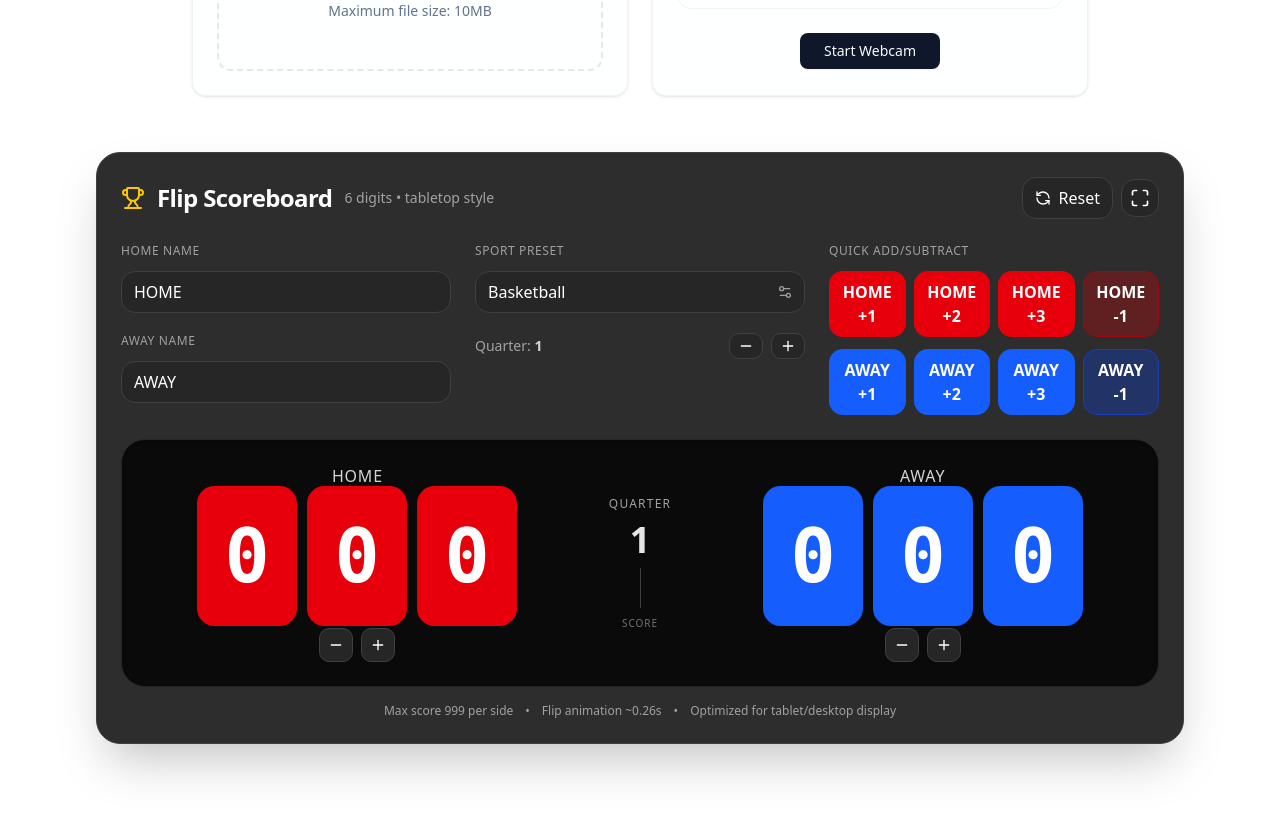
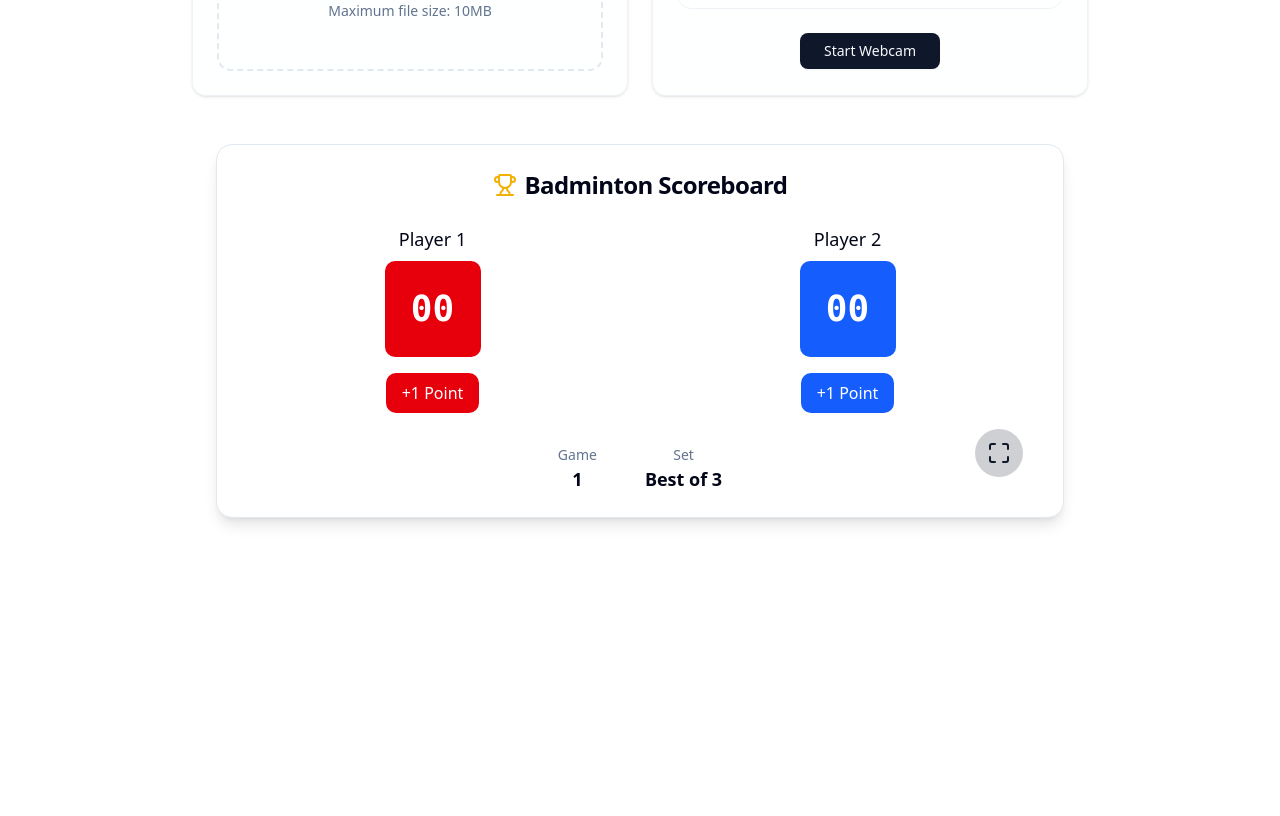
Before and after one commit to PenguinPush/ignitionhacks-v6, a Next.js app in the folder frontend/: page / in a window 1280 px wide. Shown: the part 460-1276 px from the top of the page. After the commit the page ends 1050 px from the top, so only its background shows below. Built offline with nearby package versions, Linux system fonts and the light colour scheme.

Commit message:
scoreboard changes

```diff
--- a/frontend/package.json
+++ b/frontend/package.json
@@ -15,8 +15,8 @@
     "clsx": "^2.1.1",
     "lucide-react": "^0.539.0",
     "next": "^15.4.6",
-    "react": "^19.1.0",
-    "react-dom": "^19.1.0",
+    "react": "^19.1.1",
+    "react-dom": "^19.1.1",
     "shadcn": "^2.10.0",
     "tailwind-merge": "^3.3.1"
   },
--- a/frontend/src/components/scoreboard.jsx
+++ b/frontend/src/components/scoreboard.jsx
@@ -1,366 +1,125 @@
-"use client";
+import { useState, useRef, useEffect } from "react";
+import { Trophy, Maximize, Minimize } from "lucide-react";
 
-import { useEffect, useMemo, useRef, useState } from "react";
-import { Maximize, Minimize, Trophy, RefreshCcw, Minus, Plus, Settings2 } from "lucide-react";
+export default function BadmintonScoreboard() {
+  const [player1Score, setPlayer1Score] = useState(0);
+  const [player2Score, setPlayer2Score] = useState(0);
+  const [flipP1, setFlipP1] = useState(false);
+  const [flipP2, setFlipP2] = useState(false);
+  const scoreboardRef = useRef(null);
+  const [isFullscreen, setIsFullscreen] = useState(false);
 
-/**
- * Flip Scoreboard – 6 digits (3 per side), tabletop style
- *
- * Features
- * - Home/Away names
- * - Sport presets (Basketball, Volleyball, Tennis, Football, Custom)
- * - 6 digits total (Home 3 + Away 3) with flip-card animation per digit
- * - Quick-add controls adapt to sport preset
- * - Increment/Decrement, Reset
- * - Period/Set tracker that adapts to sport
- * - Fullscreen mode
- * - Big, high-contrast flipper plates inspired by physical IVONNEY tabletop score flippers
- *
- * Styling: TailwindCSS. No external UI kit required.
- */
-
-// Helpers
-const clamp = (n, lo, hi) => Math.max(lo, Math.min(hi, n));
-const toDigits = (value, places) =>
-  value
-    .toString()
-    .padStart(places, "0")
-    .slice(-places)
-    .split("")
-    .map((d) => parseInt(d, 10));
-
-// Flip Digit component
-function DigitFlip({ value, size = "md", color = "red" }) {
-  const [display, setDisplay] = useState(value);
-  const [flipping, setFlipping] = useState(false);
-
+  // Sync fullscreen state when user presses Esc or exits fullscreen manually
   useEffect(() => {
-    if (value === display) return;
-    setFlipping(true);
-    const t = setTimeout(() => {
-      setDisplay(value);
-      setFlipping(false);
-    }, 260);
-    return () => clearTimeout(t);
-  }, [value, display]);
-
-  const sizeCls =
-    size === "lg"
-      ? "w-20 h-28 text-6xl"
-      : size === "sm"
-      ? "w-10 h-14 text-3xl"
-      : "w-16 h-24 text-5xl";
-  const colorCls =
-    color === "blue"
-      ? "bg-blue-600"
-      : color === "slate"
-      ? "bg-slate-800"
-      : color === "emerald"
-      ? "bg-emerald-600"
-      : "bg-red-600";
-
-  return (
-    <div className={`relative perspective ${sizeCls}`}>
-      {/* front */}
-      <div
-        className={`absolute inset-0 rounded-xl ${colorCls} text-white font-extrabold font-mono grid place-items-center backface-hidden transform transition-transform duration-200 ${
-          flipping ? "rotateX-180" : ""
-        }`}
-      >
-        {display}
-      </div>
-      {/* back (next) */}
-      <div className={`absolute inset-0 rounded-xl ${colorCls} text-white font-extrabold font-mono grid place-items-center rotateX-180 backface-hidden`}>
-        {value}
-      </div>
-    </div>
-  );
-}
-
-// Score block (3 digits)
-function ScoreBlock({ score, color, large = false }) {
-  const digits = toDigits(clamp(score, 0, 999), 3);
-  return (
-    <div className={`flex items-center gap-1 md:gap-2 ${large ? "scale-110 md:scale-125" : ""}`}>
-      {digits.map((d, i) => (
-        <DigitFlip key={i} value={d} size={large ? "lg" : "md"} color={color} />
-      ))}
-    </div>
-  );
-}
-
-// Sport presets
-const SPORT_PRESETS = {
-  Basketball: {
-    quickAdds: [1, 2, 3],
-    quickSubs: [1],
-    periodsLabel: "Quarter",
-    maxPeriods: 4,
-  },
-  Volleyball: {
-    quickAdds: [1],
-    quickSubs: [1],
-    periodsLabel: "Set",
-    maxPeriods: 5,
-  },
-  Tennis: {
-    quickAdds: [1], // Use as game increments (simple mode)
-    quickSubs: [1],
-    periodsLabel: "Set",
-    maxPeriods: 5,
-  },
-  Football: {
-    quickAdds: [1, 2, 3, 6],
-    quickSubs: [1],
-    periodsLabel: "Quarter",
-    maxPeriods: 4,
-  },
-  Custom: {
-    quickAdds: [1, 2, 5, 10],
-    quickSubs: [1, 2, 5],
-    periodsLabel: "Period",
-    maxPeriods: 9,
-  },
+    const handleFullscreenChange = () => {
+      setIsFullscreen(!!document.fullscreenElement);
     };
 
-export default function FlipScoreboard6() {
-  const [home, setHome] = useState("HOME");
-  const [away, setAway] = useState("AWAY");
-  const [homeScore, setHomeScore] = useState(0);
-  const [awayScore, setAwayScore] = useState(0);
-  const [sport, setSport] = useState("Basketball");
-  const preset = SPORT_PRESETS[sport];
+    document.addEventListener("fullscreenchange", handleFullscreenChange);
+    return () => document.removeEventListener("fullscreenchange", handleFullscreenChange);
+  }, []);
 
-  const [period, setPeriod] = useState(1);
-
-  // Fullscreen
-  const containerRef = useRef(null);
-  const [isFullscreen, setIsFullscreen] = useState(false);
-  useEffect(() => {
-    const onChange = () => setIsFullscreen(!!document.fullscreenElement);
-    document.addEventListener("fullscreenchange", onChange);
-    return () => document.removeEventListener("fullscreenchange", onChange);
-  }, []);
-  const toggleFullscreen = () => {
-    if (!document.fullscreenElement) containerRef.current?.requestFullscreen();
-    else document.exitFullscreen();
+  const goFullscreen = () => {
+    if (!document.fullscreenElement && scoreboardRef.current) {
+      scoreboardRef.current.requestFullscreen();
+    } else if (document.fullscreenElement) {
+      document.exitFullscreen();
+    }
   };
 
-  const resetAll = () => {
-    setHomeScore(0);
-    setAwayScore(0);
-    setPeriod(1);
+  const flapSize = isFullscreen ? "w-40 h-40 text-7xl" : "w-24 h-24 text-4xl";
+  const winner = player1Score >= 21 ? "Player 1" : player2Score >= 21 ? "Player 2" : null;
+
+  const addPointP1 = () => {
+    if (winner) return;
+    setFlipP1(true);
+    setTimeout(() => {
+      setPlayer1Score(player1Score + 1);
+      setFlipP1(false);
+    }, 300);
   };
 
-  const addHome = (n) => setHomeScore((s) => clamp(s + n, 0, 999));
-  const addAway = (n) => setAwayScore((s) => clamp(s + n, 0, 999));
+  const addPointP2 = () => {
+    if (winner) return;
+    setFlipP2(true);
+    setTimeout(() => {
+      setPlayer2Score(player2Score + 1);
+      setFlipP2(false);
+    }, 300);
+  };
 
-  const layoutScale = isFullscreen ? "scale-[1.15] md:scale-[1.25]" : "";
-
-  const quickAddBtns = useMemo(() => preset.quickAdds, [preset]);
-  const quickSubBtns = useMemo(() => preset.quickSubs, [preset]);
+  const resetGame = () => {
+    setPlayer1Score(0);
+    setPlayer2Score(0);
+  };
 
   return (
     <div
-      ref={containerRef}
-      className={`relative ${
-        isFullscreen ? "fixed inset-0 z-50 bg-black" : "max-w-6xl mx-auto"
-      } p-4 md:p-6 lg:p-8 transition-all duration-300`}
+      ref={scoreboardRef}
+      className={`relative ${isFullscreen ? "fixed inset-0 flex items-center justify-center bg-black z-50 p-6" : "max-w-4xl mx-auto p-6"} transition-all duration-300`}
     >
-      <div className={`bg-neutral-900/90 border border-neutral-700 rounded-3xl shadow-2xl text-white p-4 md:p-6 ${layoutScale}`}>
-        {/* Header */}
-        <div className="flex items-center justify-between gap-3 mb-4 md:mb-6">
-          <div className="flex items-center gap-2 md:gap-3">
-            <Trophy className="w-5 h-5 md:w-6 md:h-6 text-yellow-400" />
-            <h2 className="text-lg md:text-2xl font-bold tracking-tight">Flip Scoreboard</h2>
-            <span className="text-xs md:text-sm text-neutral-300/70">6 digits • tabletop style</span>
+      <div className={`relative bg-card border border-border rounded-2xl shadow-lg p-6 ${isFullscreen ? "w-3/4 h-3/4 flex flex-col items-center justify-center" : ""}`}>
+
+
+        <div className="flex items-center justify-center gap-2 mb-6">
+          <Trophy className="w-6 h-6 text-yellow-500" />
+          <h2 className={`font-bold tracking-tight ${isFullscreen ? "text-4xl" : "text-2xl"}`}>Badminton Scoreboard</h2>
         </div>
-          <div className="flex items-center gap-2">
-            <button
-              onClick={resetAll}
-              className="inline-flex items-center gap-2 px-3 py-2 rounded-xl bg-neutral-800 hover:bg-neutral-700 border border-neutral-700 text-sm md:text-base"
-              title="Reset Scores & Period"
-            >
-              <RefreshCcw className="w-4 h-4" /> Reset
-            </button>
-            <button
-              onClick={toggleFullscreen}
-              className="p-2 rounded-xl bg-neutral-800 hover:bg-neutral-700 border border-neutral-700"
-              title={isFullscreen ? "Exit Fullscreen" : "Fullscreen"}
-            >
-              {isFullscreen ? <Minimize className="w-5 h-5" /> : <Maximize className="w-5 h-5" />}
-            </button>
+
+
+        <div className={`grid grid-cols-2 gap-8 mb-8 ${isFullscreen ? "gap-16" : ""}`}>
+
+          <div className="flex flex-col items-center gap-2">
+            <span className={`font-medium ${isFullscreen ? "text-3xl" : "text-lg"}`}>Player 1</span>
+            <div className={`relative perspective ${flapSize}`}>
+              <div className={`absolute w-full h-full rounded-lg bg-red-600 text-white font-mono font-extrabold flex items-center justify-center backface-hidden transform transition-transform duration-300 ${flipP1 ? "rotateX-180" : ""}`}>{player1Score.toString().padStart(2, "0")}</div>
+              <div className={`absolute w-full h-full rounded-lg bg-red-500 text-white font-mono font-extrabold flex items-center justify-center rotateX-180 backface-hidden`}>{(player1Score + 1).toString().padStart(2, "0")}</div>
+            </div>
+            <button onClick={addPointP1} className="mt-2 px-4 py-2 bg-red-600 text-white rounded-lg hover:bg-red-700 transition-colors" disabled={!!winner}>+1 Point</button>
+          </div>
+
+          <div className="flex flex-col items-center gap-2">
+            <span className={`font-medium ${isFullscreen ? "text-3xl" : "text-lg"}`}>Player 2</span>
+            <div className={`relative perspective ${flapSize}`}>
+              <div className={`absolute w-full h-full rounded-lg bg-blue-600 text-white font-mono font-extrabold flex items-center justify-center backface-hidden transform transition-transform duration-300 ${flipP2 ? "rotateX-180" : ""}`}>{player2Score.toString().padStart(2, "0")}</div>
+              <div className={`absolute w-full h-full rounded-lg bg-blue-500 text-white font-mono font-extrabold flex items-center justify-center rotateX-180 backface-hidden`}>{(player2Score + 1).toString().padStart(2, "0")}</div>
+            </div>
+            <button onClick={addPointP2} className="mt-2 px-4 py-2 bg-blue-600 text-white rounded-lg hover:bg-blue-700 transition-colors" disabled={!!winner}>+1 Point</button>
           </div>
         </div>
 
-        {/* Controls Row */}
-        <div className="grid grid-cols-1 lg:grid-cols-3 gap-4 md:gap-6 mb-6">
-          {/* Team Inputs */}
-          <div className="flex flex-col gap-3">
-            <label className="text-xs uppercase tracking-wider text-neutral-400">Home Name</label>
-            <input
-              value={home}
-              onChange={(e) => setHome(e.target.value.toUpperCase())}
-              className="px-3 py-2 rounded-xl bg-neutral-800 border border-neutral-700 focus:outline-none focus:ring-2 focus:ring-neutral-500"
-              maxLength={10}
-            />
-            <label className="text-xs uppercase tracking-wider text-neutral-400 mt-2">Away Name</label>
-            <input
-              value={away}
-              onChange={(e) => setAway(e.target.value.toUpperCase())}
-              className="px-3 py-2 rounded-xl bg-neutral-800 border border-neutral-700 focus:outline-none focus:ring-2 focus:ring-neutral-500"
-              maxLength={10}
-            />
+        <div className="flex items-center justify-center gap-12">
+          <div className="flex flex-col items-center">
+            <span className="text-sm text-muted-foreground">Game</span>
+            <span className="text-lg font-semibold">1</span>
           </div>
-
-          {/* Sport Preset */}
-          <div className="flex flex-col gap-3">
-            <label className="text-xs uppercase tracking-wider text-neutral-400">Sport Preset</label>
-            <div className="relative">
-              <select
-                value={sport}
-                onChange={(e) => setSport(e.target.value)}
-                className="w-full appearance-none px-3 py-2 rounded-xl bg-neutral-800 border border-neutral-700 focus:outline-none focus:ring-2 focus:ring-neutral-500"
-              >
-                {Object.keys(SPORT_PRESETS).map((k) => (
-                  <option key={k} value={k}>
-                    {k}
-                  </option>
-                ))}
-              </select>
-              <Settings2 className="w-4 h-4 absolute right-3 top-1/2 -translate-y-1/2 pointer-events-none text-neutral-400" />
-            </div>
-
-            <div className="flex items-center justify-between mt-2">
-              <div className="text-sm text-neutral-300">
-                <span className="opacity-70">{preset.periodsLabel}:</span> <span className="font-semibold">{period}</span>
-              </div>
-              <div className="flex items-center gap-2">
-                <button
-                  onClick={() => setPeriod((p) => clamp(p - 1, 1, preset.maxPeriods))}
-                  className="px-2 py-1 rounded-lg bg-neutral-800 border border-neutral-700 hover:bg-neutral-700"
-                  title={`Prev ${preset.periodsLabel}`}
-                >
-                  <Minus className="w-4 h-4" />
-                </button>
-                <button
-                  onClick={() => setPeriod((p) => clamp(p + 1, 1, preset.maxPeriods))}
-                  className="px-2 py-1 rounded-lg bg-neutral-800 border border-neutral-700 hover:bg-neutral-700"
-                  title={`Next ${preset.periodsLabel}`}
-                >
-                  <Plus className="w-4 h-4" />
-                </button>
-              </div>
+          <div className="flex flex-col items-center">
+            <span className="text-sm text-muted-foreground">Set</span>
+            <span className="text-lg font-semibold">Best of 3</span>
           </div>
         </div>
 
-          {/* Quick Add/Sub */}
-          <div className="flex flex-col gap-3">
-            <label className="text-xs uppercase tracking-wider text-neutral-400">Quick Add/Subtract</label>
-            <div className="grid grid-cols-2 sm:grid-cols-4 gap-2">
-              {quickAddBtns.map((n) => (
+
         <button
-                  key={`add-${n}`}
-                  onClick={() => addHome(n)}
-                  className="px-3 py-2 rounded-xl bg-red-600 hover:bg-red-700 font-semibold"
-                  title={`Home +${n}`}
+          onClick={goFullscreen}
+          className="absolute bottom-10 right-10 p-3 bg-primary/20 rounded-full hover:bg-primary/40 transition-colors z-50"
         >
-                  HOME +{n}
+          {isFullscreen ? <Minimize className="w-6 h-6 text-primary" /> : <Maximize className="w-6 h-6 text-primary" />}
         </button>
-              ))}
-              {quickSubBtns.map((n) => (
-                <button
-                  key={`sub-${n}`}
-                  onClick={() => addHome(-n)}
-                  className="px-3 py-2 rounded-xl bg-red-900/60 hover:bg-red-900 font-semibold border border-red-800"
-                  title={`Home -${n}`}
-                >
-                  HOME -{n}
-                </button>
-              ))}
+
+        {winner && (
+          <div className="absolute inset-0 bg-black/80 flex flex-col items-center justify-center z-50">
+            <h1 className="text-6xl text-white font-bold mb-6">{winner} Wins!</h1>
+            <button onClick={() => { setPlayer1Score(0); setPlayer2Score(0); }} className="px-6 py-3 bg-green-600 text-white rounded-lg hover:bg-green-700 transition-colors text-2xl">Play Again</button>
           </div>
-            <div className="grid grid-cols-2 sm:grid-cols-4 gap-2">
-              {quickAddBtns.map((n) => (
-                <button
-                  key={`addA-${n}`}
-                  onClick={() => addAway(n)}
-                  className="px-3 py-2 rounded-xl bg-blue-600 hover:bg-blue-700 font-semibold"
-                  title={`Away +${n}`}
-                >
-                  AWAY +{n}
-                </button>
-              ))}
-              {quickSubBtns.map((n) => (
-                <button
-                  key={`subA-${n}`}
-                  onClick={() => addAway(-n)}
-                  className="px-3 py-2 rounded-xl bg-blue-900/60 hover:bg-blue-900 font-semibold border border-blue-800"
-                  title={`Away -${n}`}
-                >
-                  AWAY -{n}
-                </button>
-              ))}
-            </div>
-          </div>
-        </div>
+        )}
 
-        {/* Scoreboard Plate */}
-        <div className="bg-neutral-950 rounded-3xl border border-neutral-800 p-4 md:p-6 shadow-inner">
-          <div className="grid grid-cols-1 md:grid-cols-[1fr_auto_1fr] items-center gap-6">
-            {/* Home */}
-            <div className="flex flex-col items-center gap-3">
-              <div className="text-neutral-300 tracking-wider text-sm md:text-base">{home}</div>
-              <ScoreBlock score={homeScore} color="red" large />
-              <div className="flex items-center gap-2 mt-1">
-                <button onClick={() => addHome(-1)} className="p-2 rounded-lg bg-neutral-800 border border-neutral-700 hover:bg-neutral-700" title="Home -1">
-                  <Minus className="w-4 h-4" />
-                </button>
-                <button onClick={() => addHome(1)} className="p-2 rounded-lg bg-neutral-800 border border-neutral-700 hover:bg-neutral-700" title="Home +1">
-                  <Plus className="w-4 h-4" />
-                </button>
-              </div>
-            </div>
-
-            {/* Center divider */}
-            <div className="hidden md:flex flex-col items-center gap-2 px-4">
-              <div className="text-xs uppercase tracking-widest text-neutral-400">{preset.periodsLabel}</div>
-              <div className="text-4xl font-black text-neutral-200">{period}</div>
-              <div className="h-10 w-px bg-neutral-700" />
-              <div className="text-[10px] tracking-widest text-neutral-500">SCORE</div>
-            </div>
-
-            {/* Away */}
-            <div className="flex flex-col items-center gap-3">
-              <div className="text-neutral-300 tracking-wider text-sm md:text-base">{away}</div>
-              <ScoreBlock score={awayScore} color="blue" large />
-              <div className="flex items-center gap-2 mt-1">
-                <button onClick={() => addAway(-1)} className="p-2 rounded-lg bg-neutral-800 border border-neutral-700 hover:bg-neutral-700" title="Away -1">
-                  <Minus className="w-4 h-4" />
-                </button>
-                <button onClick={() => addAway(1)} className="p-2 rounded-lg bg-neutral-800 border border-neutral-700 hover:bg-neutral-700" title="Away +1">
-                  <Plus className="w-4 h-4" />
-                </button>
-              </div>
-            </div>
-          </div>
-        </div>
-
-        {/* Footer: small help */}
-        <div className="mt-4 flex flex-wrap items-center justify-center gap-3 text-xs text-neutral-400">
-          <span>Max score 999 per side</span>
-          <span>•</span>
-          <span>Flip animation ~0.26s</span>
-          <span>•</span>
-          <span>Optimized for tablet/desktop display</span>
-        </div>
-      </div>
-
-      {/* Local styles for flip */}
         <style jsx>{`
           .perspective { perspective: 1000px; }
           .backface-hidden { backface-visibility: hidden; }
           .rotateX-180 { transform: rotateX(180deg); }
         `}</style>
       </div>
+    </div>
   );
 }
```
Also changed, not shown: 1 other file (tests, documents, lock files or other folders). Lines whose indentation alone changed are shown as unchanged.
